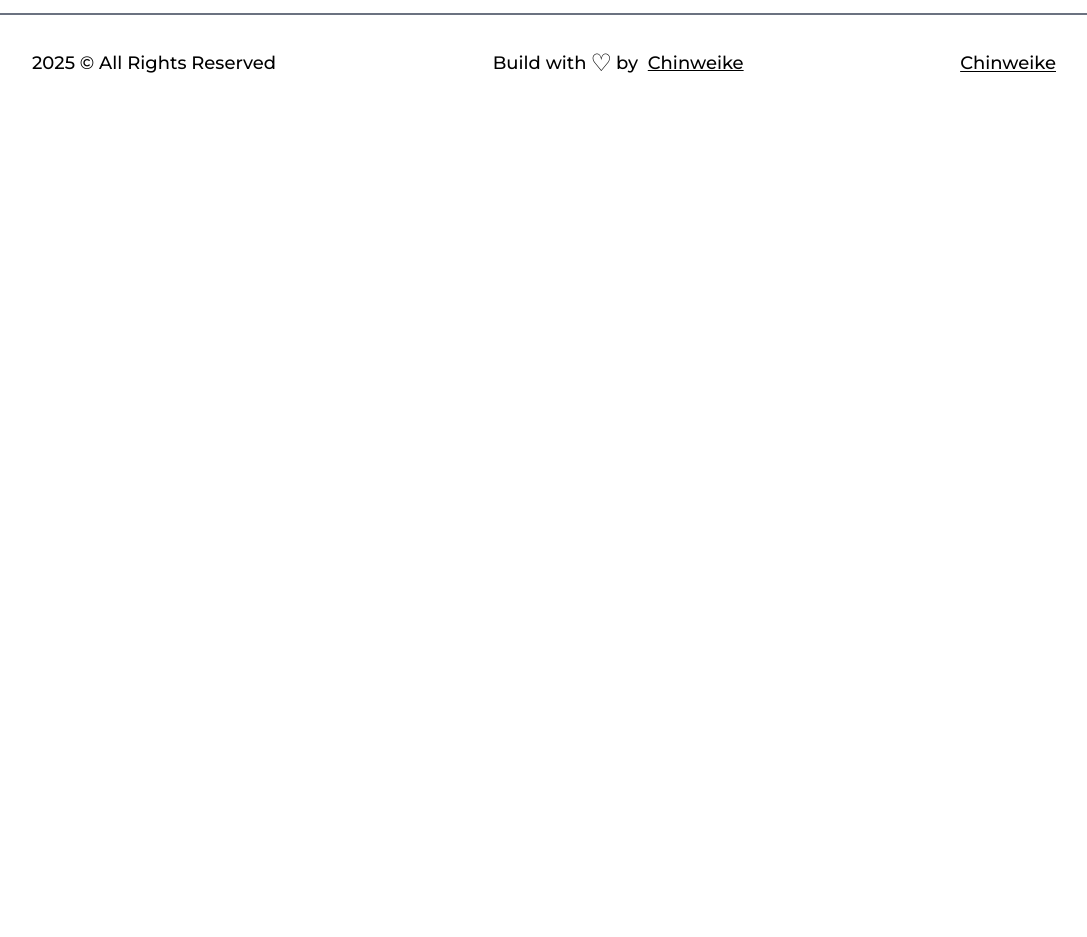
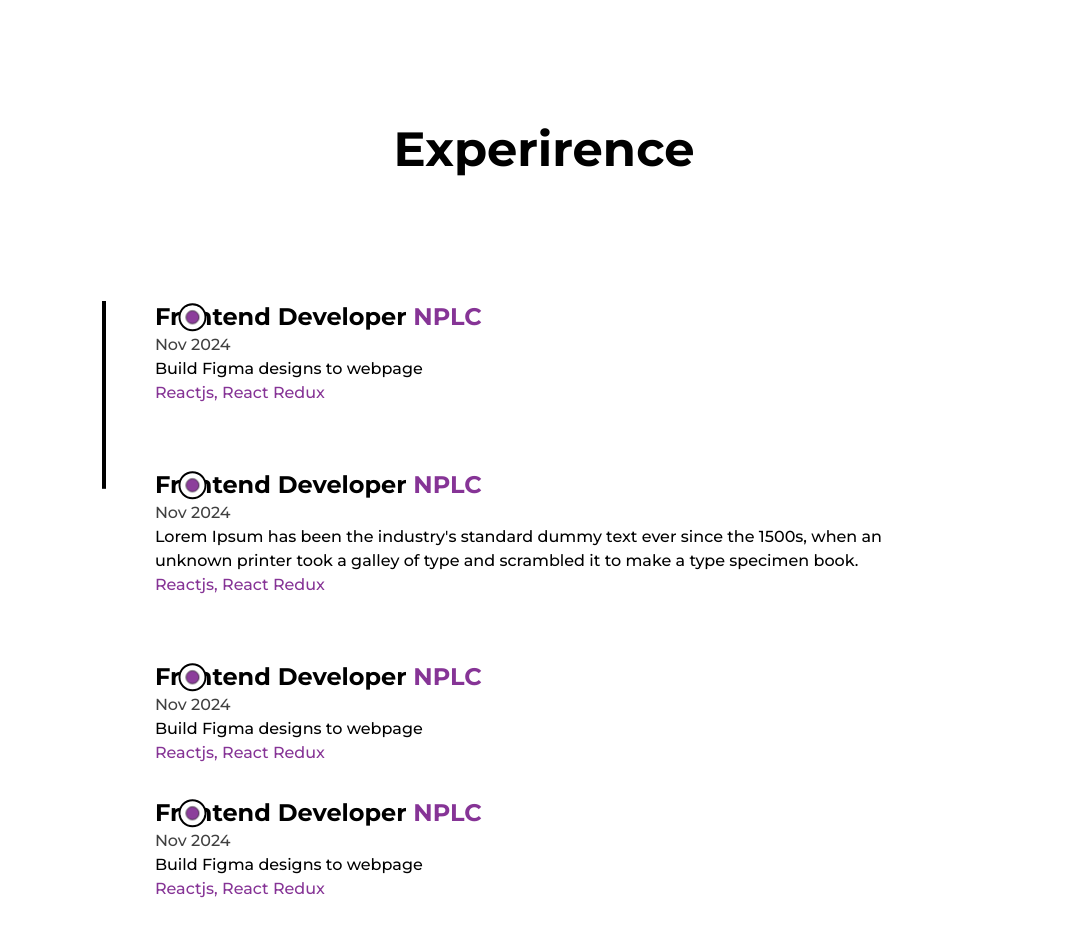
Before and after one commit to Chinweike99/chinweike, a Next.js app: page /profile in a window 1280 px wide. Shown: the part 1980-2917 px from the top of the page, without its empty margins (96-1183 px from the left). Before the commit the page ends 2091 px from the top, so only its background shows below. Built offline with nearby package versions, Linux system fonts and the light colour scheme.

Commit message:
experience animate

```diff
--- /dev/null
+++ b/src/Components/Experience.js
@@ -0,0 +1,85 @@
+import React, { useRef } from 'react'
+import { useScroll, motion } from 'framer-motion'
+import Licons from './Licons';
+
+
+const Details = ({position, company, time, work, stack}) =>{
+    const ref = useRef(null)
+    return <li ref={ref} className='my-8 first:mt-0 last:mt-0 w-[80%] mx-auto flex flex-col items-start justify-between'>
+        <Licons reference={ref}/>
+        <div>
+            <h3 className='capitalize font-bold text-2xl'>{position}&nbsp;
+                <a className='text-primary capitalize'>{company}</a>
+            </h3>
+            <span className='capitalize font-medium text-black/75'>
+                {time}
+            </span>
+            <p className='font-medium w-full'>
+                {work}
+            </p>
+            <span className='text-primary font-medium'>{stack}</span>
+        </div>
+    </li>
+}
+
+
+const Experience = () => {
+
+    const ref = useRef(null);
+    const {scrollYProgress} = useScroll(
+        {
+            target: ref,
+            offset: ["start end", "center start"]
+        }
+    );
+
+
+  return (
+    <>
+        <div className='my-60'>
+            <h2 className='font-bold text-5xl mb-32 w-full text-center '>
+                Experirence
+            </h2>
+
+            <div ref={ref} className='w-[95%] mx-auto relative'>
+
+            <motion.div className='absolute left-11 top-0 w-[4px] h-full bg-black origin-top'
+            style={{scaleY: scrollYProgress}}
+            />
+
+                <ul className='w-full flex flex-col items-start justify-between'>
+                    <Details position={"Frontend developer"}
+                     company={"NPLC"} time={"Nov 2024"}
+                     work={"Build Figma designs to webpage"}
+                     stack={"Reactjs, React Redux"}
+                    />
+
+
+                    <Details position={"Frontend developer"}
+                     company={"NPLC"} time={"Nov 2024"}
+                     work={"Lorem Ipsum has been the industry's standard dummy text ever since the 1500s, when an unknown printer took a galley of type and scrambled it to make a type specimen book."}
+                     stack={"Reactjs, React Redux"}
+                    />
+
+                    <Details position={"Frontend developer"}
+                     company={"NPLC"} time={"Nov 2024"}
+                     work={"Build Figma designs to webpage"}
+                     stack={"Reactjs, React Redux"}
+                    />
+
+                    <Details position={"Frontend developer"}
+                     company={"NPLC"} time={"Nov 2024"}
+                     work={"Build Figma designs to webpage"}
+                     stack={"Reactjs, React Redux"}
+                    />
+
+
+                </ul>
+            </div>
+
+        </div>
+    </>
+  )
+}
+
+export default Experience
--- /dev/null
+++ b/src/Components/Licons.js
@@ -0,0 +1,31 @@
+import React, { useRef } from 'react'
+import { motion, useScroll } from 'framer-motion'
+
+
+const Licons = ({reference}) => {
+
+    // const ref = useRef(null);
+    const {scrollYProgress} = useScroll(
+        {
+            target: reference,
+            offset: ["center end", "center center"]
+        }
+    );
+
+
+  return (
+    <figure className='absolute left-[8] stroke-black'>
+        <svg className='-rotate-90' width={"75"} height={"65"} viewBox='0 0 100 100'>
+            <circle cx={"75"} cy={"50"} r={"20"} className='stroke-primary stroke-1 fill-none'/>
+            <motion.circle cx={"75"} cy={"50"} r={"20"}  className='stroke-[3px] fill-white'
+             style={{
+                pathLength: scrollYProgress
+             }}
+            />
+            <circle cx={"75"} cy={"50"} r={"10"} className='stroke-1 animate-pulse fill-primary'/>
+        </svg>
+    </figure>
+  )
+}
+
+export default Licons
--- a/src/pages/profile.js
+++ b/src/pages/profile.js
@@ -1,5 +1,6 @@
 import { assets } from "@/assets/assets";
 import AnimatedText from "@/Components/AnimatedText";
+import Experience from "@/Components/Experience";
 import Layout from "@/Components/Layout";
 import Skills from "@/Components/Skills";
 import { useInView, useMotionValue, useSpring } from "framer-motion";
@@ -101,6 +102,7 @@
           </div>
 
           <Skills />
+          <Experience />
         </Layout>
       </main>
     </>
```
